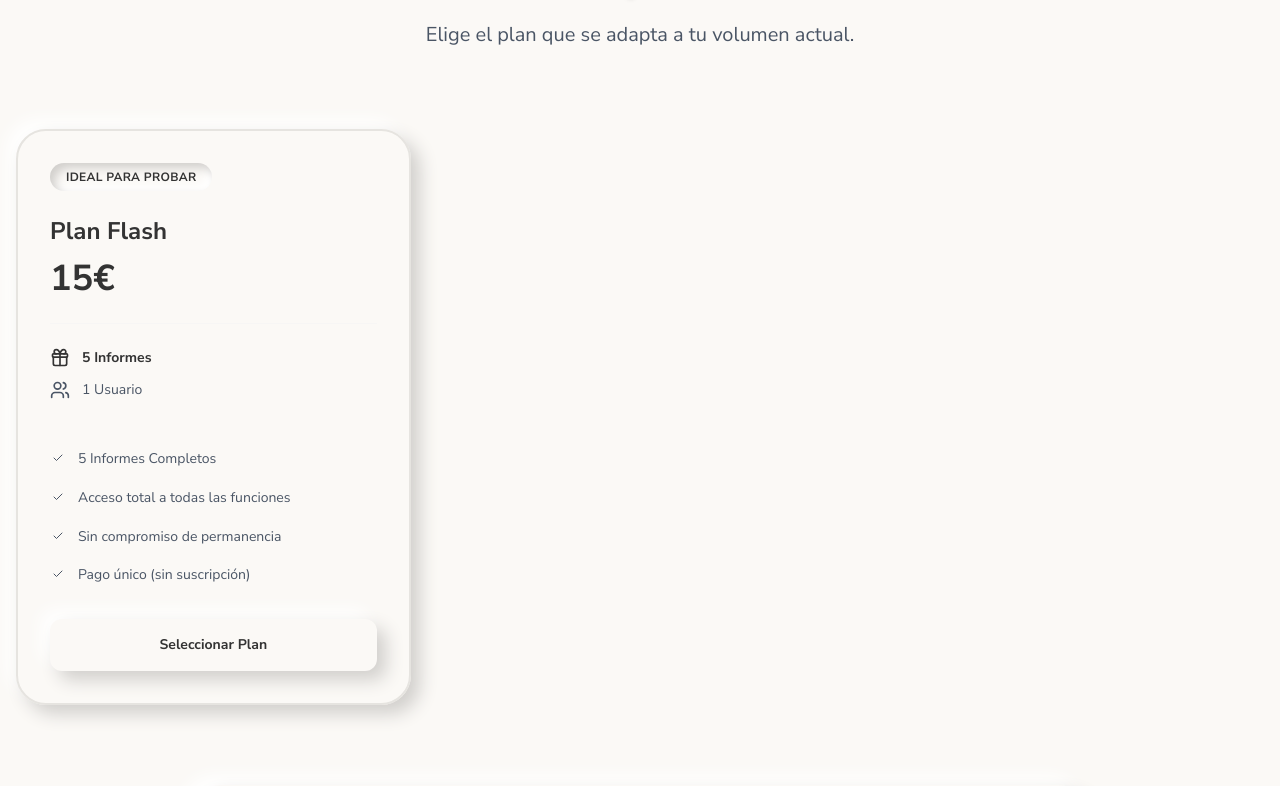
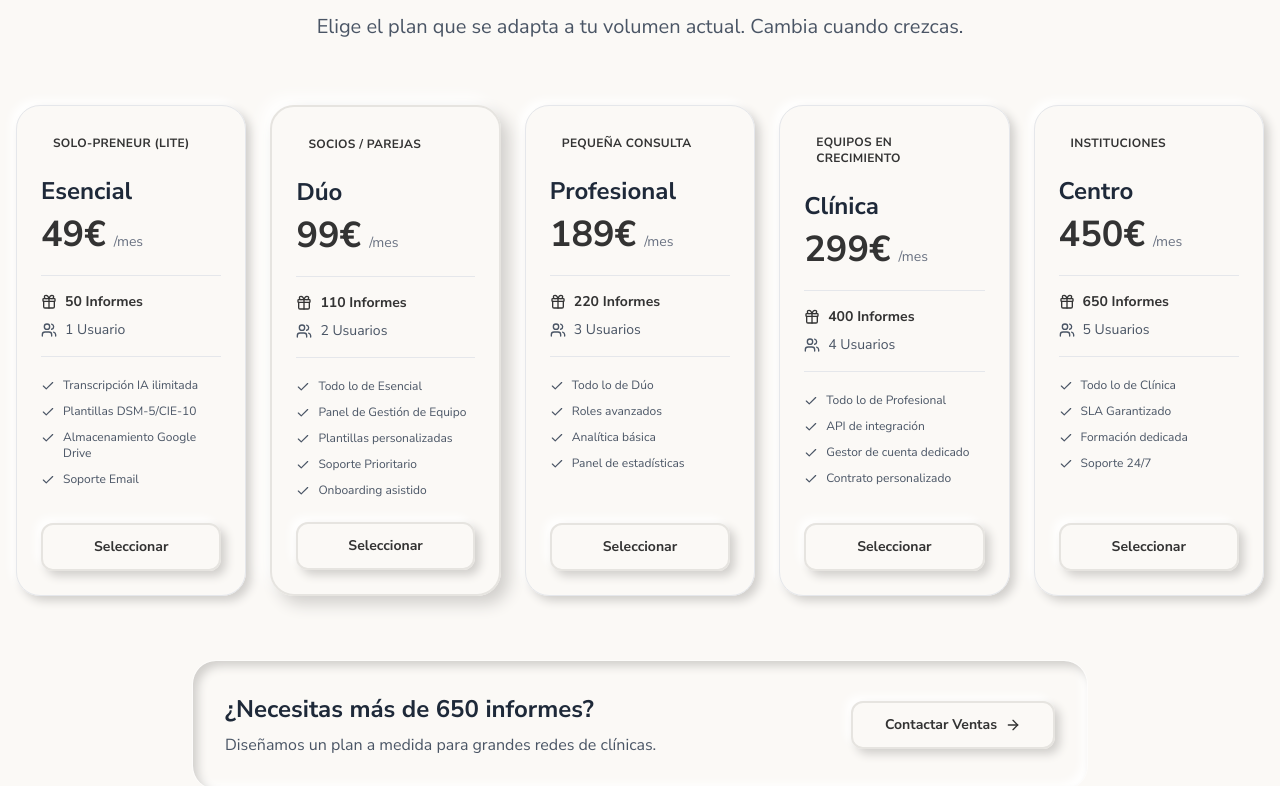
Before and after one commit to MiquelUB/inforia_landing, a Next.js app: page / in a window 1280 px wide. Shown: the part 3916-4702 px from the top of the page. Built offline with nearby package versions, Linux system fonts and the light colour scheme; no server answers; the database is empty.

Commit message:
feat: restore neumorphic design and copy from fcfb181, bump v1.0.3

```diff
--- a/src/components/sections/footer.tsx
+++ b/src/components/sections/footer.tsx
@@ -43,7 +43,7 @@ export function Footer() {
           {/* Bottom */}
           <div className="flex flex-col md:flex-row items-center justify-between">
             <p className="text-sm text-inforia-green">
-              © {currentYear} INFORIA. Todos los derechos reservados. <span className="text-xs opacity-50 ml-2">v1.0.2</span>
+              © {currentYear} INFORIA. Todos los derechos reservados. <span className="text-xs opacity-50 ml-2">v1.0.3</span>
             </p>
             <div className="flex gap-6 mt-4 md:mt-0">
               <Link href="/" className="text-inforia-green hover:text-inforia-cream transition">
--- a/src/components/sections/pricing-section.tsx
+++ b/src/components/sections/pricing-section.tsx
@@ -1,40 +1,120 @@
 'use client';
 
 import React, { useState, Suspense } from 'react';
-import { Check, Users, Gift, Sparkles, Loader2, ArrowRight } from 'lucide-react';
+import { Check, Users, FileText, ArrowRight, Gift, Sparkles } from 'lucide-react';
 import { useSearchParams } from 'next/navigation';
-import { usePrices } from '@/hooks/use-prices';
 
 interface PricingPlan {
   name: string;
   target: string;
   price: string;
-  originalPrice?: string;
+  originalPrice?: string; // Para tachar precios
   reports: string;
   users: string;
   features: string[];
   priceId: string;
   popular?: boolean;
-  isPromo?: boolean;
+  isPromo?: boolean; // Para destacar la oferta flash
 }
 
-// El Plan Flash (15€ base, 0€ con cupón)
-const FLASH_PLAN_BASE: PricingPlan = {
-  name: 'Plan Flash',
-  target: 'Ideal para probar',
-  price: '15€',
+// 1. Definimos el Plan Flash (Oculto por defecto)
+const FLASH_PLAN: PricingPlan = {
+  name: 'Pack Bienvenida',
+  target: 'Oferta Especial Email',
+  price: '0€',
+  originalPrice: '25€',
   reports: '5',
   users: '1',
   popular: true,
   isPromo: true,
   priceId: process.env.NEXT_PUBLIC_STRIPE_FLASH_PRICE_ID || '',
   features: [
-    '5 Informes Completos',
+    '5 Informes Completos GRATIS',
     'Acceso total a todas las funciones',
     'Sin compromiso de permanencia',
-    'Pago único (sin suscripción)',
+    'No requiere tarjeta (opcional)',
   ],
 };
+
+// Tus planes normales (sin cambios)
+const STANDARD_PLANS: PricingPlan[] = [
+  {
+    name: 'Esencial',
+    target: 'Solo-preneur (Lite)',
+    price: '49€',
+    reports: '50',
+    users: '1',
+    popular: false,
+    priceId: process.env.NEXT_PUBLIC_STRIPE_ESENCIAL_PRICE_ID || '',
+    features: [
+      'Transcripción IA ilimitada',
+      'Plantillas DSM-5/CIE-10',
+      'Almacenamiento Google Drive',
+      'Soporte Email',
+    ],
+  },
+  {
+    name: 'Dúo',
+    target: 'Socios / Parejas',
+    price: '99€',
+    reports: '110',
+    users: '2',
+    popular: true,
+    priceId: process.env.NEXT_PUBLIC_STRIPE_DUO_PRICE_ID || '',
+    features: [
+      'Todo lo de Esencial',
+      'Panel de Gestión de Equipo',
+      'Plantillas personalizadas',
+      'Soporte Prioritario',
+      'Onboarding asistido',
+    ],
+  },
+  {
+    name: 'Profesional',
+    target: 'Pequeña Consulta',
+    price: '189€',
+    reports: '220',
+    users: '3',
+    popular: false,
+    priceId: process.env.NEXT_PUBLIC_STRIPE_PROFESIONAL_PRICE_ID || '',
+    features: [
+      'Todo lo de Dúo',
+      'Roles avanzados',
+      'Analítica básica',
+      'Panel de estadísticas',
+    ],
+  },
+  {
+    name: 'Clínica',
+    target: 'Equipos en Crecimiento',
+    price: '299€',
+    reports: '400',
+    users: '4',
+    popular: false,
+    priceId: process.env.NEXT_PUBLIC_STRIPE_CLINICA_PRICE_ID || '',
+    features: [
+      'Todo lo de Profesional',
+      'API de integración',
+      'Gestor de cuenta dedicado',
+      'Contrato personalizado',
+    ],
+  },
+  {
+    name: 'Centro',
+    target: 'Instituciones',
+    price: '450€',
+    reports: '650',
+    users: '5',
+    popular: false,
+    priceId: process.env.NEXT_PUBLIC_STRIPE_CENTRO_PRICE_ID || '',
+    features: [
+      'Todo lo de Clínica',
+      'SLA Garantizado',
+      'Formación dedicada',
+      'Soporte 24/7',
+    ],
+  },
+];
 
 function PricingContent() {
   const [isLoading, setIsLoading] = useState<string | null>(null);
@@ -42,56 +122,14 @@ function PricingContent() {
   const promoCode = searchParams.get('promo');
   const emailParam = searchParams.get('email');
 
-  const { plans: dbPlans, loading: plansLoading } = usePrices();
-
-  const standardPlans: PricingPlan[] = dbPlans.map(p => ({
-    name: p.name,
-    target: p.target,
-    price: `${p.amount}€`,
-    reports: p.reports_limit,
-    users: p.users_limit,
-    features: p.features,
-    priceId: p.id,
-    popular: p.popular
-  }));
-
-  if (plansLoading) {
-    return (
-      <section id="pricing" className="py-24 px-4 bg-background min-h-[600px] flex items-center justify-center">
-        <div className="flex flex-col items-center gap-6">
-          <div className="relative">
-            <div className="w-16 h-16 rounded-full bg-background shadow-neu-flat animate-pulse"></div>
-            <Loader2 className="absolute top-1/2 left-1/2 -translate-x-1/2 -translate-y-1/2 h-8 w-8 animate-spin text-inforia-green" />
-          </div>
-          <span className="text-inforia-green font-heading text-lg tracking-wide">Sincronizando tarifas...</span>
-        </div>
-      </section>
-    );
-  }
-
-  const isFlashPromo = promoCode === 'FLASH5';
-
-  const flashPlan = {
-    ...FLASH_PLAN_BASE,
-    price: isFlashPromo ? '0€' : '15€',
-    originalPrice: isFlashPromo ? '15€' : undefined,
-    features: [
-      '5 Informes Completos',
-      'Acceso total a todas las funciones',
-      'Sin compromiso de permanencia',
-      isFlashPromo ? 'No requiere tarjeta (opcional)' : 'Pago único (sin suscripción)',
-    ]
-  };
-
-  const activePlans = [flashPlan, ...standardPlans];
-
-  console.log('[Pricing] Loading:', plansLoading);
-  console.log('[Pricing] Flash Plan ID:', FLASH_PLAN_BASE.priceId);
-  console.log('[Pricing] Active Plans:', activePlans);
+  // 2. Lógica de Activación: Si hay promo, añadimos el plan al principio
+  const activePlans = promoCode === 'FLASH5'
+    ? [FLASH_PLAN, ...STANDARD_PLANS]
+    : STANDARD_PLANS;
 
   const handleCheckout = async (plan: PricingPlan) => {
     if (!plan.priceId) {
-      alert('Error de configuración: Plan no disponible.');
+      alert('Este plan aún no está disponible. Contacta con soporte.');
       return;
     }
 
@@ -103,19 +141,22 @@ function PricingContent() {
         headers: { 'Content-Type': 'application/json' },
         body: JSON.stringify({
           priceId: plan.priceId,
-          promoCode: (plan.isPromo && isFlashPromo) ? 'FLASH5' : undefined,
+          // Si es el plan promo, enviamos el código y el email capturado
+          promoCode: plan.isPromo ? 'FLASH5' : undefined,
           email: emailParam || undefined
         }),
       });
 
       const data = await response.json();
 
-      if (!response.ok) throw new Error(data.error || 'Error al iniciar pago');
+      if (!response.ok) {
+        throw new Error(data.error || 'Error al crear sesión de checkout');
+      }
+
       if (data.url) window.location.href = data.url;
-
     } catch (error) {
-      console.error(error);
-      alert('Error de conexión con la pasarela de pago.');
+      console.error('Error al procesar el pago:', error);
+      alert(error instanceof Error ? error.message : 'Error al procesar el pago');
       setIsLoading(null);
     }
   };
@@ -123,87 +164,76 @@ function PricingContent() {
   return (
     <section id="pricing" className="py-24 px-4 bg-background transition-all">
       <div className="max-w-7xl mx-auto">
-        <div className="text-center mb-20 space-y-6">
-          <h2 className="text-4xl md:text-5xl font-heading font-bold text-inforia-green drop-shadow-sm">
-            Planes y Precios
+        <div className="text-center mb-16 space-y-4">
+          <h2 className="text-4xl md:text-5xl font-bold text-inforia-green">
+            {promoCode === 'FLASH5' ? '¡Oferta Activada! 🎉' : 'Escalera de Valor INFORIA'}
           </h2>
-          <p className="text-xl text-gray-600 font-body max-w-2xl mx-auto">
-            {isFlashPromo
-              ? 'Has desbloqueado el Plan Flash GRATIS. Reclámalo abajo 👇'
-              : 'Elige el plan que se adapta a tu volumen actual.'}
+          <p className="text-xl text-gray-600 max-w-2xl mx-auto">
+            {promoCode === 'FLASH5'
+              ? 'Has desbloqueado el Pack de Bienvenida. Reclámalo abajo 👇'
+              : 'Elige el plan que se adapta a tu volumen actual. Cambia cuando crezcas.'}
           </p>
         </div>
 
-        <div className={`grid grid-cols-1 md:grid-cols-2 lg:grid-cols-3 xl:grid-cols-3 gap-8 max-w-[1400px] mx-auto mb-20`}>
+        <div className={`grid grid-cols-1 md:grid-cols-2 lg:grid-cols-3 ${promoCode === 'FLASH5' ? 'xl:grid-cols-3' : 'xl:grid-cols-5'} gap-6 max-w-[1400px] mx-auto mb-16`}>
           {activePlans.map((plan) => (
             <div
-              key={plan.priceId || plan.name}
+              key={plan.name}
               className={`
-                relative rounded-neu p-8 flex flex-col transition-all duration-300
-                bg-background
+                relative rounded-3xl p-6 transition-all duration-300 flex flex-col
                 ${plan.isPromo
-                  ? 'shadow-neu-flat border-2 border-inforia-gold/20 z-10'
+                  ? 'bg-gradient-to-br from-green-50 to-emerald-50 border-2 border-inforia-green shadow-2xl scale-105 z-20 animate-pulse-slow' // Estilo Promo
                   : plan.popular
-                    ? 'shadow-neu-flat border-2 border-inforia-green/10 transform md:-translate-y-4'
-                    : 'shadow-neu-flat hover:shadow-neu-convex'
+                    ? 'bg-background border-2 border-inforia-green z-10 shadow-[8px_8px_16px_#d1cfcc,-8px_-8px_16px_#ffffff]'
+                    : 'bg-background border border-gray-200 hover:scale-[1.02] shadow-[5px_5px_10px_#d1cfcc,-5px_-5px_10px_#ffffff]'
                 }
+                hover:shadow-[8px_8px_16px_#d1cfcc,-8px_-8px_16px_#ffffff]
               `}
             >
-              {/* Solo mostramos badge si es la promo GRATIS activa */}
-              {plan.isPromo && isFlashPromo && (
-                <div className="absolute -top-5 left-0 right-0 flex justify-center">
-                  <span className="bg-inforia-gold text-inforia-green px-6 py-2 rounded-full text-sm font-bold flex items-center gap-2 shadow-lg font-heading tracking-wider">
-                    <Sparkles className="w-4 h-4 animate-spin-slow" />
-                    REGALO EXCLUSIVO
+              {plan.isPromo && (
+                <div className="absolute -top-4 left-0 right-0 flex justify-center">
+                  <span className="bg-inforia-green text-white px-4 py-1 rounded-full text-sm font-bold flex items-center gap-2 shadow-lg">
+                    <Sparkles className="w-4 h-4 animate-spin" /> REGALO EXCLUSIVO
                   </span>
                 </div>
               )}
 
-              {plan.popular && !plan.isPromo && (
-                <div className="absolute -top-4 left-0 right-0 flex justify-center">
-                  <span className="bg-inforia-green text-inforia-cream px-4 py-1 rounded-full text-xs font-bold uppercase tracking-widest shadow-md">
-                    Más Popular
-                  </span>
-                </div>
-              )}
-
-              <div className="space-y-6 flex-1">
-                <div className="inline-block px-4 py-1.5 rounded-full bg-background shadow-neu-pressed text-inforia-green text-xs font-bold uppercase tracking-wide">
+              <div className="space-y-5 flex-1">
+                <div className="inline-block px-3 py-1 rounded-lg bg-inforia-green/5 text-inforia-green text-xs font-bold uppercase tracking-wide">
                   {plan.target}
                 </div>
 
                 <div>
-                  <h3 className="font-heading font-bold text-2xl text-inforia-green">{plan.name}</h3>
-                  <div className="flex items-baseline mt-3 gap-3">
+                  <h3 className="font-bold text-2xl text-gray-800">{plan.name}</h3>
+                  <div className="flex items-baseline mt-2 gap-2">
                     {plan.originalPrice && (
-                      <span className="line-through text-gray-400 text-lg font-body decoration-inforia-burgundy/50 decoration-2">
-                        {plan.originalPrice}
-                      </span>
+                      <span className="line-through text-gray-400 text-lg">{plan.originalPrice}</span>
                     )}
-                    <span className={`font-heading font-bold text-4xl ${plan.isPromo ? 'text-inforia-gold' : 'text-inforia-green'}`}>
+                    <span className={`font-bold text-4xl ${plan.isPromo ? 'text-green-600' : 'text-inforia-green'}`}>
                       {plan.price}
                     </span>
-                    {!plan.isPromo && <span className="text-gray-500 text-sm font-body">/mes</span>}
+                    {!plan.isPromo && <span className="text-gray-500 text-sm">/mes</span>}
                   </div>
+                  {plan.isPromo && (
+                    <p className="text-xs text-green-700 font-bold mt-1">¡Ahorra {plan.originalPrice}! Solo hoy</p>
+                  )}
                 </div>
 
-                <div className="space-y-3 py-6 border-t border-gray-100/50">
-                  <div className={`flex items-center gap-3 ${plan.isPromo ? 'text-inforia-gold' : 'text-inforia-green'} font-bold text-sm`}>
-                    <Gift className="w-5 h-5" />
+                <div className="space-y-2 py-4 border-y border-gray-200">
+                  <div className={`flex items-center gap-2 ${plan.isPromo ? 'text-green-600' : 'text-inforia-green'} font-bold text-sm`}>
+                    <Gift className="w-4 h-4" />
                     <span>{plan.reports} Informes</span>
                   </div>
-                  <div className="flex items-center gap-3 text-gray-600 text-sm">
-                    <Users className="w-5 h-5" />
+                  <div className="flex items-center gap-2 text-gray-600 text-sm">
+                    <Users className="w-4 h-4" />
                     <span>{plan.users} {parseInt(plan.users) === 1 ? 'Usuario' : 'Usuarios'}</span>
                   </div>
                 </div>
 
-                <ul className="space-y-4">
+                <ul className="space-y-2.5">
                   {plan.features.map((feature, idx) => (
-                    <li key={idx} className="flex items-start gap-3 text-sm text-gray-600 font-body leading-relaxed">
-                      <div className={`mt-0.5 p-0.5 rounded-full ${plan.isPromo ? 'bg-inforia-gold/20 text-inforia-gold' : 'bg-inforia-green/10 text-inforia-green'}`}>
-                        <Check className="w-3 h-3" />
-                      </div>
+                    <li key={idx} className="flex items-start gap-2 text-xs text-gray-600">
+                      <Check className={`w-3.5 h-3.5 ${plan.isPromo ? 'text-green-600' : 'text-inforia-green'} mt-0.5 shrink-0`} />
                       <span>{feature}</span>
                     </li>
                   ))}
@@ -214,35 +244,51 @@ function PricingContent() {
                 onClick={() => handleCheckout(plan)}
                 disabled={isLoading === plan.priceId}
                 className={`
-                  mt-8 w-full py-4 px-6 rounded-xl font-bold text-sm transition-all duration-300
+                  mt-6 w-full py-3 px-4 rounded-xl font-bold text-sm transition-all duration-300
                   disabled:opacity-50 disabled:cursor-not-allowed
                   ${plan.isPromo
-                    ? 'bg-inforia-green text-inforia-gold shadow-neu-flat hover:shadow-neu-pressed hover:text-white'
-                    : 'bg-background text-inforia-green shadow-neu-flat hover:shadow-neu-pressed hover:text-inforia-gold'
+                    ? 'bg-inforia-green text-white hover:bg-green-700 shadow-lg hover:shadow-xl transform hover:-translate-y-1 hover:scale-105'
+                    : 'bg-background text-inforia-green border-2 border-inforia-green hover:bg-gray-50 shadow-[5px_5px_10px_#d1cfcc,-5px_-5px_10px_#ffffff] active:shadow-[inset_3px_3px_6px_#d1cfcc,inset_-3px_-3px_6px_#ffffff]'
                   }
                 `}
               >
                 {isLoading === plan.priceId
                   ? 'Procesando...'
-                  : (plan.isPromo && isFlashPromo) ? '🎁 RECLAMAR GRATIS' : 'Seleccionar Plan'
+                  : plan.isPromo ? '🎁 RECLAMAR REGALO GRATIS' : 'Seleccionar'
                 }
               </button>
             </div>
           ))}
         </div>
 
-        {/* Bloque Enterprise Neumórfico */}
+        {/* Plan Enterprise - Neumórfico Inverso */}
         <div className="max-w-4xl mx-auto">
-          <div className="rounded-neu bg-background p-10 shadow-neu-flat flex flex-col md:flex-row items-center justify-between gap-8">
-            <div className="space-y-3 text-center md:text-left">
-              <h3 className="font-heading font-bold text-2xl text-inforia-green">¿Necesitas más capacidad?</h3>
-              <p className="text-gray-600 font-body">Planes a medida para grandes redes de clínicas y hospitales.</p>
+          <div
+            className="rounded-3xl bg-background p-8
+              shadow-[inset_5px_5px_10px_#d1cfcc,inset_-5px_-5px_10px_#ffffff]
+              flex flex-col md:flex-row items-center justify-between gap-6
+              border border-white/50"
+          >
+            <div className="space-y-2 text-center md:text-left">
+              <h3 className="font-bold text-2xl text-gray-800">
+                ¿Necesitas más de 650 informes?
+              </h3>
+              <p className="text-gray-600">
+                Diseñamos un plan a medida para grandes redes de clínicas.
+              </p>
             </div>
             <button
               onClick={() => window.location.href = '#contact'}
-              className="px-8 py-4 rounded-xl bg-background text-inforia-green shadow-neu-flat hover:shadow-neu-pressed font-bold text-sm transition-all flex items-center gap-3"
+              className="
+                px-8 py-3 rounded-xl bg-background text-inforia-green border-2 border-inforia-green font-bold text-sm
+                shadow-[5px_5px_10px_#d1cfcc,-5px_-5px_10px_#ffffff]
+                hover:shadow-[8px_8px_16px_#d1cfcc,-8px_-8px_16px_#ffffff]
+                hover:bg-gray-50 transition-all duration-300
+                flex items-center gap-2
+              "
             >
-              Contactar Ventas <ArrowRight className="w-4 h-4" />
+              Contactar Ventas
+              <ArrowRight className="w-4 h-4" />
             </button>
           </div>
         </div>
@@ -251,9 +297,10 @@ function PricingContent() {
   );
 }
 
+// Wrapper necesario para Next.js App Router y useSearchParams
 export function PricingSection() {
   return (
-    <Suspense fallback={<div className="py-24 text-center bg-background">Cargando ofertas...</div>}>
+    <Suspense fallback={<div className="py-24 text-center">Cargando ofertas...</div>}>
       <PricingContent />
     </Suspense>
   );
--- /dev/null
+++ b/src/components/sections/value-differential-section.tsx
@@ -0,0 +1,70 @@
+'use client';
+
+import React from 'react';
+import { FileText, Edit3, FolderOpen, Calendar, Users, ShieldCheck } from 'lucide-react';
+
+export function ValueDifferentialSection() {
+  const features = [
+    {
+      icon: FileText,
+      title: 'Informes clínicos completos, basados en DC5 y CIE-11',
+      description: 'La herramienta genera informes de primera visita, seguimiento y alta con diagnósticos diferenciales a considerar, estructura terapéutica y narrativa profesional. Tú decides, iNFORiA redacta.'
+    },
+    {
+      icon: Edit3,
+      title: 'Edición inteligente con contexto clínico',
+      description: 'Cada informe se puede ajustar fácilmente: valores, hipótesis, evolución, tratamiento, sesiones previas… Sin plantillas rígidas ni textos impersonales.'
+    },
+    {
+      icon: FolderOpen,
+      title: 'Dossier clínico unificado',
+      description: 'Todo el recorrido del paciente —evaluaciones, evolución, intervenciones, informes y altas— en un único documento exportable y ordenado.'
+    },
+    {
+      icon: Calendar,
+      title: 'Gestión completa de agenda y pagos',
+      description: 'Citas recurrentes, recordatorios automáticos, estados de asistencia, gestión de impagos y registro económico por paciente.'
+    },
+    {
+      icon: Users,
+      title: 'Organización total del centro',
+      description: 'Acceso por usuarios, reparto de créditos, control de permisos, y supervisión centralizada. Un único plan puede gestionar a todo tu equipo sin perder control documental.'
+    },
+    {
+      icon: ShieldCheck,
+      title: 'Seguimiento y Protección de Datos',
+      description: 'Cumplimiento total de RGPD y estándares de seguridad. Tus datos y los de tus pacientes están encriptados y protegidos con copias de seguridad automáticas.'
+    }
+  ];
+
+  return (
+    <section className="py-20 px-4 bg-background">
+      <div className="max-w-6xl mx-auto">
+        <div className="text-center mb-16 space-y-4">
+          <h2 className="text-4xl font-heading font-bold text-inforia-green">
+            Más tiempo para tus pacientes. Menos tiempo en tareas repetitivas.
+          </h2>
+        </div>
+
+        <div className="grid md:grid-cols-2 lg:grid-cols-3 gap-8">
+          {features.map((feature, idx) => (
+            <div
+              key={idx}
+              className="p-8 rounded-neu bg-background shadow-neu-flat hover:shadow-neu-pressed transition-all duration-300 group"
+            >
+              <div className="w-12 h-12 rounded-full bg-background shadow-neu-pressed flex items-center justify-center text-inforia-green mb-6 group-hover:text-inforia-gold transition-colors">
+                <feature.icon className="w-6 h-6" />
+              </div>
+              <h3 className="text-xl font-bold text-inforia-green mb-4">
+                {feature.title}
+              </h3>
+              <p className="text-gray-600 leading-relaxed text-sm">
+                {feature.description}
+              </p>
+            </div>
+          ))}
+        </div>
+      </div>
+    </section>
+  );
+}
```
Also changed, not shown: src/components/sections/roi-section.tsx (added, +88 -0 lines).
